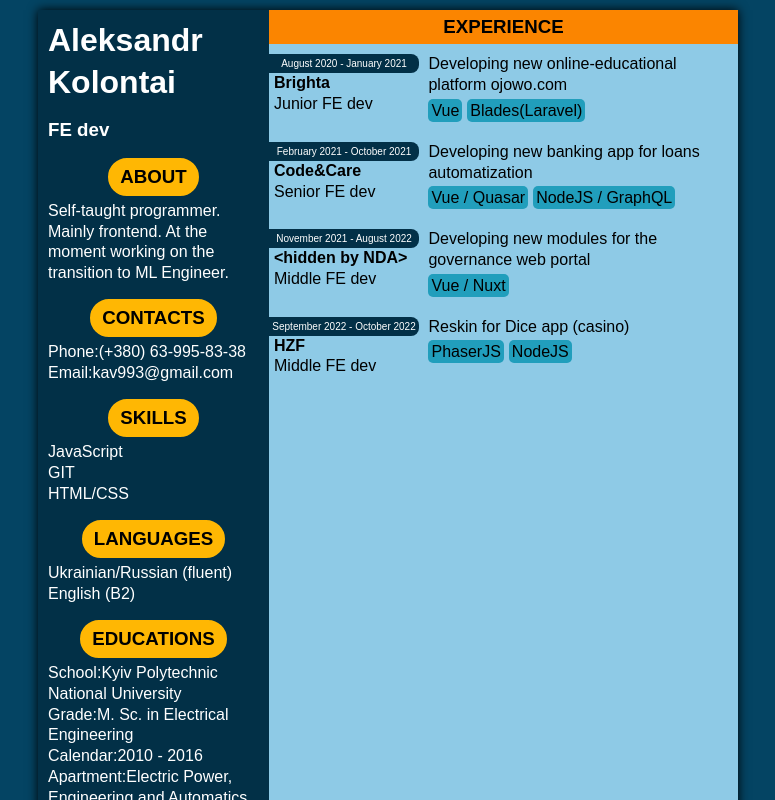
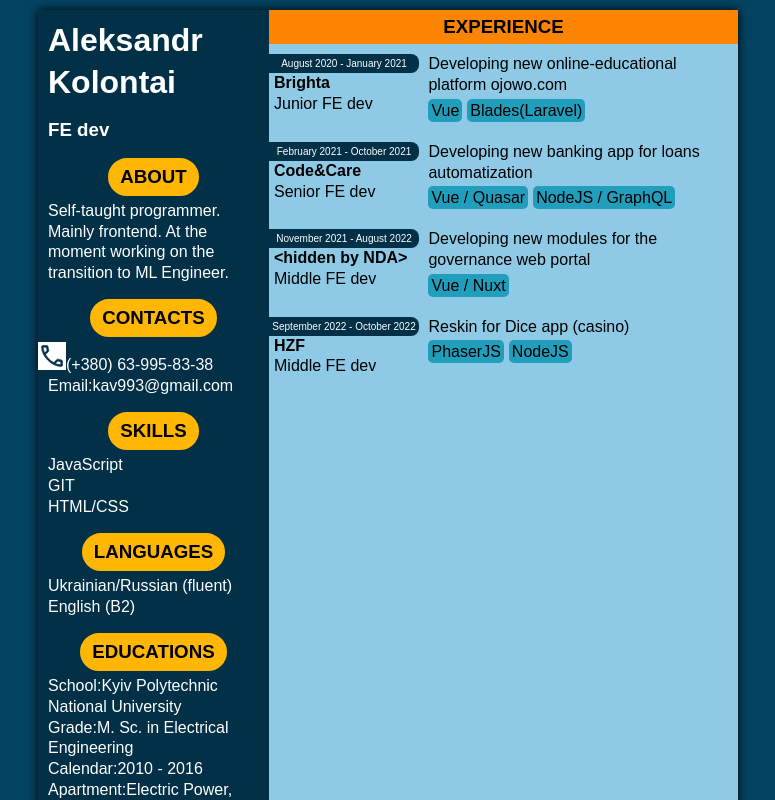
Before and after one commit to JollyR0ger42/portfolio, a Nuxt app: page / in a window 1280 px wide. Shown: the top 800 px of the page, without its empty margins (252-1027 px from the left). Built offline with nearby package versions, Linux system fonts and the light colour scheme.

Commit message:
add call.svg

```diff
--- a/app.vue
+++ b/app.vue
@@ -20,7 +20,7 @@
         <div class="app__container__contacts column">
           <h3 class="app__subtitle">Contacts</h3>
           <div>
-            <span>Phone:</span>
+            <img src="~/assets/call.svg" class="app__call">
             <span>{{summary.contacts.phone}}</span>
           </div>
           <div>
@@ -118,6 +118,13 @@ import summary from '~/assets/summary.json'
   background-color: #044463;
   min-height: 100vh;
 
+  &__call {
+    width: 28px;
+    height: 28px;
+    background-color: #fff;
+    margin-left: -10px;
+  }
+
   &__subtitle {
     color: #000;
     border: 2px solid var(--yellow);
```
Also changed, not shown: assets/call.svg (added).
